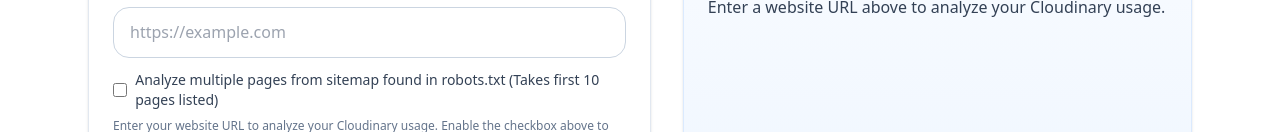
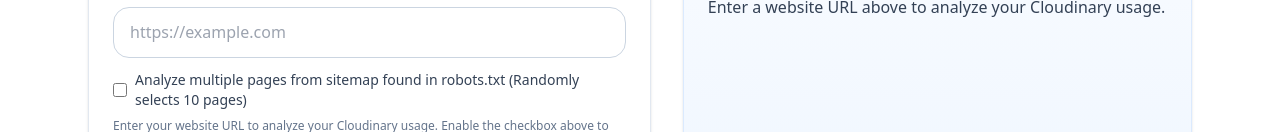
Before and after one commit to PixelCook/evaluator, a React (Vite) app in the folder cloudinary-evaluator/: page / in a window 1280 px wide. Shown: the part 668-800 px from the top of the page. Built offline with nearby package versions, Linux system fonts and the light colour scheme.

Commit message:
Update App.jsx
takes 10 random pages instead of first 10

```diff
--- a/cloudinary-evaluator/src/App.jsx
+++ b/cloudinary-evaluator/src/App.jsx
@@ -404,7 +404,7 @@ export default function App() {
         }
       }
 
-      // Step 2: If sitemap found and enabled, analyze first 10 pages
+      // Step 2: If sitemap found and enabled, analyze 10 random pages
       if (useSitemap && sitemapUrl && !cancelToken.cancelled) {
         setStatus("Fetching sitemap...");
         const sitemapXml = await fetchThroughWorker(sitemapUrl);
@@ -428,7 +428,12 @@ export default function App() {
 
         if (urlsToAnalyze.length > 0 && !cancelToken.cancelled) {
           const totalPages = urlsToAnalyze.length;
-          const pagesToAnalyze = urlsToAnalyze.slice(0, 10);
+
+          // Randomly select 10 pages (or all if less than 10)
+          const numPagesToAnalyze = Math.min(10, urlsToAnalyze.length);
+          const shuffled = [...urlsToAnalyze].sort(() => Math.random() - 0.5);
+          const pagesToAnalyze = shuffled.slice(0, numPagesToAnalyze);
+
           const percentage = ((pagesToAnalyze.length / totalPages) * 100).toFixed(1);
 
           setSitemapProgress({
@@ -439,7 +444,7 @@ export default function App() {
             failed: []
           });
 
-          setStatus(`Analyzing first 10 pages (${percentage}% of ${totalPages} pages in sitemap)...`);
+          setStatus(`Analyzing ${numPagesToAnalyze} random pages (${percentage}% of ${totalPages} pages in sitemap)...`);
 
           const allResults = [];
           const delay = (ms) => new Promise(resolve => setTimeout(resolve, ms));
@@ -833,7 +838,7 @@ export default function App() {
                       className="w-4 h-4 text-blue-600 border-slate-300 rounded focus:ring-blue-500"
                     />
                     <label htmlFor="use-sitemap" className="text-sm text-slate-700 cursor-pointer">
-                      Analyze multiple pages from sitemap found in robots.txt (Takes first 10 pages listed)
+                      Analyze multiple pages from sitemap found in robots.txt (Randomly selects 10 pages)
                     </label>
                   </div>
                   <p className="text-xs text-slate-500 mt-2">
```
